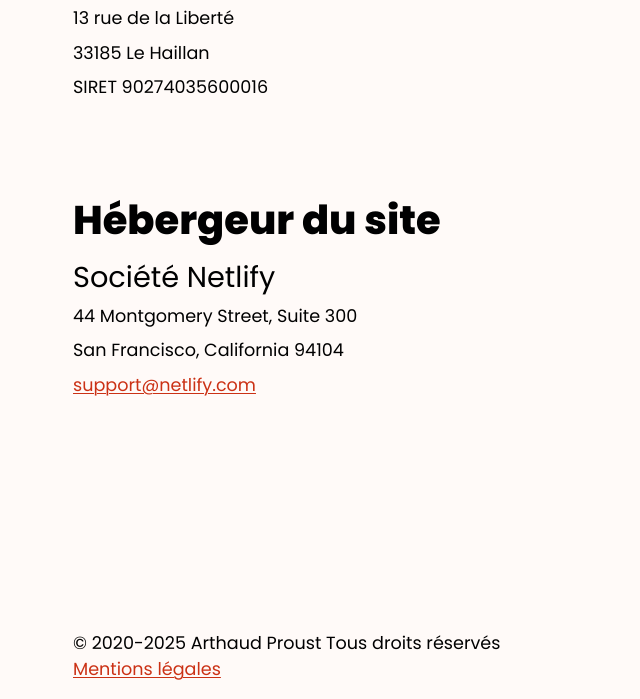
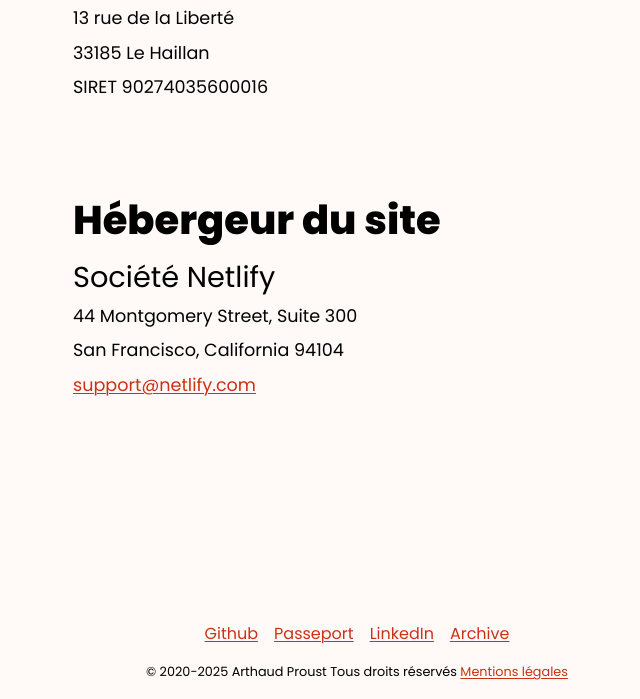
Before and after one commit to arthaud-proust/arthaud-proust, an Astro site: page /mentions-legales in a window 1280 px wide. Shown: the part 727-1426 px from the top of the page, without its empty margins (283-923 px from the left). Built offline with nearby package versions, Linux system fonts and the light colour scheme; Astro itself is replaced by a stand-in of ours.

Commit message:
:sparkles: Add footer

```diff
--- a/src/assets/styles/style.scss
+++ b/src/assets/styles/style.scss
@@ -84,4 +84,17 @@ a {
 
 footer {
   margin-top: 12rem;
+  text-align: center;
+
+  nav {
+    display: flex;
+    justify-content: center;
+    flex-flow: row wrap;
+    gap: 1rem;
+  }
+
+  p {
+    font-size: 0.8rem;
+    margin-top: 1rem;
+  }
 }
--- a/src/layouts/Layout.astro
+++ b/src/layouts/Layout.astro
@@ -85,6 +85,12 @@ const heroUrl = "/hero.jpg";
 		</main>
 
 		<footer>
+			<nav>
+				<a href="https://github.arthaud.dev">Github</a>
+				<a href="https://passeport.arthaud.dev">Passeport</a>
+				<a href="https://linkedin.arthaud.dev">LinkedIn</a>
+				<a href="https://archive.arthaud.dev">Archive</a>
+			</nav>
 			<p>© 2020-{new Date().getFullYear()} Arthaud Proust Tous droits réservés <a href="/mentions-legales">Mentions légales</a></p>
 		</footer>
 	</body>
```
